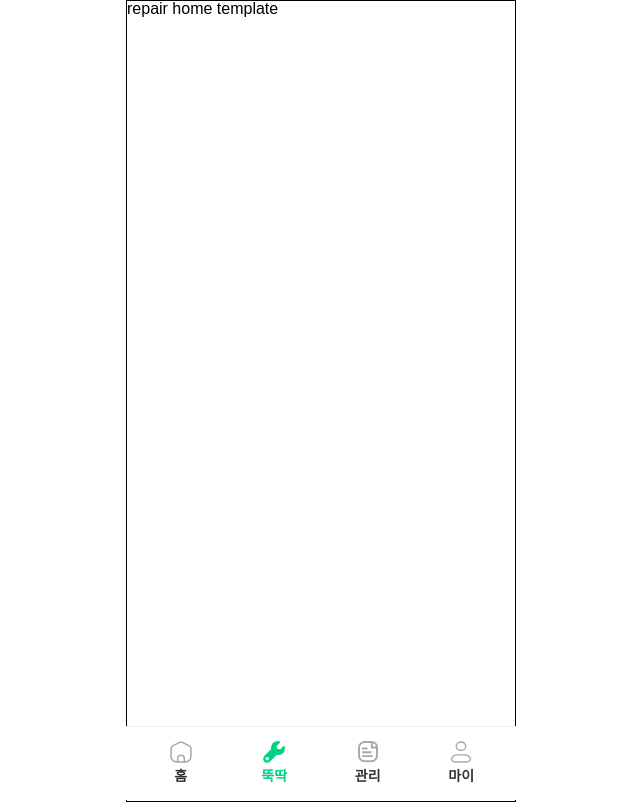
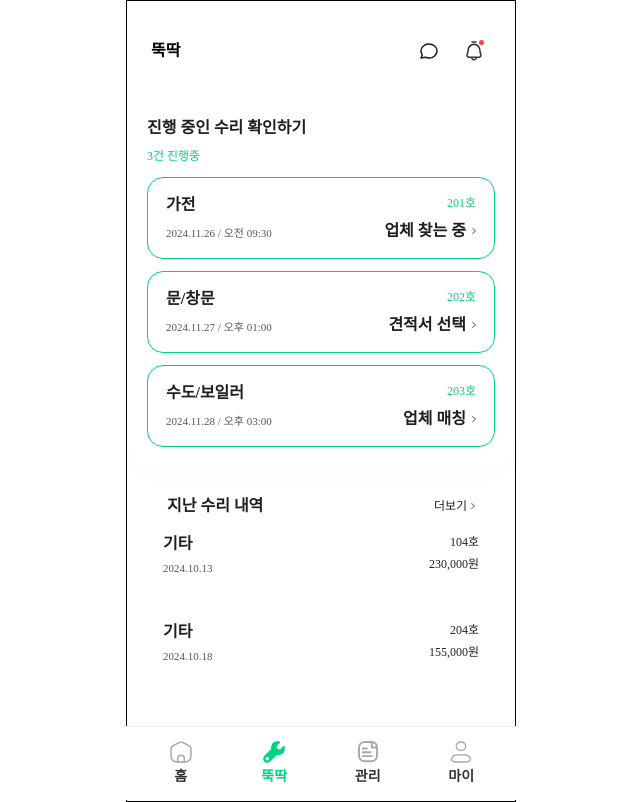
Before and after one commit to HotKeTok/HotKeTok-FE, a React (Vite) app: page /repair in a window 1280 px wide. Shown: the whole page, without its empty margins (319-959 px from the left). Built offline with nearby package versions, Linux system fonts and the light colour scheme; a web font is replaced by a local one.

Commit message:
feat: 집주인 RepairHome, RepairProgress 퍼블리싱

```diff
--- a/src/Router.jsx
+++ b/src/Router.jsx
@@ -84,17 +84,17 @@ const Layout = ({ currentRole }) => {
       '/sign-in',
       '/sign-up',
       '/init-process',
-      '/write-review',
       '/address-admin', // startsWith 매칭
       '/address/add', // startsWith 매칭
     ],
     tenant: [
       '/request-repair',
       '/repair-history',
+      '/write-review',
       // 필요 시 추가...
     ],
     landlord: [
-      '/repair', // ✅ 집주인 전용 화이트 배경
+      // ✅ 집주인 전용 화이트 배경
       // 필요 시 추가...
     ],
   };
--- a/src/templates/landlord/repair/L_ContractorProfileTemplate.jsx
+++ b/src/templates/landlord/repair/L_ContractorProfileTemplate.jsx
@@ -1,3 +1,3 @@
-export default function ContractorProfileTemplate(){
-    return (<div>contractor profile template</div>)
+export default function L_ContractorProfileTemplate() {
+  return <div>contractor profile template</div>;
 }
--- a/src/templates/landlord/repair/L_RepairHistoryTemplate.jsx
+++ b/src/templates/landlord/repair/L_RepairHistoryTemplate.jsx
@@ -1,3 +1,3 @@
-export default function RepairHistoryTemplate(){
-    return (<div>repair history template</div>)
+export default function L_RepairHistoryTemplate() {
+  return <div>repair history template</div>;
 }
--- a/src/templates/landlord/repair/L_RepairHomeTemplate.jsx
+++ b/src/templates/landlord/repair/L_RepairHomeTemplate.jsx
@@ -1,3 +1,253 @@
-export default function RepairHomeTemplate(){
-    return (<div>repair home template</div>)
+// src/templates/landlord/repair/L_RepairHomeTemplate.jsx
+import React, { useMemo } from 'react';
+import PageHeader from '../../../components/common/PageHeader';
+import styled from 'styled-components';
+import { color, typo } from '../../../styles/tokens';
+import { Column, Row } from '../../../styles/flex';
+import { Page, ScrollableContent } from '../../../styles/layout';
+import { useNavigate } from 'react-router-dom';
+
+// ✅ 입주민용 목데이터 그대로 사용
+import { getActiveRepairs, getHistoryItems, REPAIR_REQUESTS } from '../../../mocks';
+
+import iconChevron from '../../../assets/repair/icon-chevron.svg';
+// 필요 없으면 삭제 가능
+// import iconHammer from '../../../assets/repair/icon-hammer.png';
+
+/* 호수 파싱: 주소의 마지막 토큰이 `###호` 형태면 그걸 사용 */
+const getRoomFromAddress = addr => {
+  if (!addr || typeof addr !== 'string') return '';
+  const parts = addr.trim().split(/\s+/);
+  const last = parts[parts.length - 1] || '';
+  return /호$/.test(last) ? last : '';
+};
+
+export default function L_RepairHomeTemplate() {
+  const nav = useNavigate();
+
+  // 전체 진행중/지난내역 원본
+  const activeRaw = useMemo(() => getActiveRepairs() ?? [], []);
+  const historyRaw = useMemo(() => getHistoryItems() ?? [], []);
+
+  // 집주인 부담만 필터 (없으면 폴백으로 전체 노출)
+  const activeOwnerOnly = useMemo(() => {
+    const owner = activeRaw.filter(
+      r =>
+        r.payerLabel === '집주인 부담' ||
+        (typeof r.payer === 'string' && ['LANDLORD', 'OWNER'].includes(r.payer))
+    );
+    return owner.length ? owner : activeRaw;
+  }, [activeRaw]);
+
+  // 우측 “304호” 표기를 위해 REPAIR_REQUESTS에서 address 찾아 합치기
+  const active = useMemo(() => {
+    const byId = new Map(REPAIR_REQUESTS.map(r => [r.id, r]));
+    return activeOwnerOnly.map(item => {
+      const raw = byId.get(item.id);
+      const room = (raw && getRoomFromAddress(raw.request?.address)) || ''; // 없으면 빈 문자열
+      return { ...item, room };
+    });
+  }, [activeOwnerOnly]);
+
+  const hasActive = active.length > 0;
+
+  const goHistory = () => nav('/repair-history');
+  const goProgress = id => nav(`/repair-progress?id=${encodeURIComponent(id)}`);
+
+  return (
+    <Page>
+      <PageHeader leftComponent="뚝딱" background="#fff" />
+      <ScrollableContent>
+        {/* ===== 상단 진행중 영역 ===== */}
+        <TopSurface>
+          <RowBetween>
+            <Title>진행 중인 수리 확인하기</Title>
+            {/* <Hammer src={iconHammer} alt="" /> */}
+          </RowBetween>
+
+          {hasActive ? (
+            <Column $gap={12} style={{ padding: '8px 20px 0' }}>
+              <ActiveStatus>{active.length}건 진행중</ActiveStatus>
+              {active.map(item => (
+                <ActiveCard key={item.id} onClick={() => goProgress(item.id)}>
+                  <Row $justify="space-between" style={{ alignItems: 'flex-start' }}>
+                    <div>
+                      <CardTitle>{item.categoryLabel}</CardTitle>
+                      <CardMeta>{item.schedule}</CardMeta>
+                    </div>
+                    <RightCol>
+                      <RoomNo>{item.room || ' '}</RoomNo>
+                      <StatusCTA>
+                        {item.statusLabel}
+                        <Chevron src={iconChevron} alt="" />
+                      </StatusCTA>
+                    </RightCol>
+                  </Row>
+                </ActiveCard>
+              ))}
+            </Column>
+          ) : (
+            <NoActive>진행 중인 수리가 없어요.</NoActive>
+          )}
+        </TopSurface>
+
+        {/* ===== 지난 수리 내역 ===== */}
+        <HistoryWrap>
+          <RowBetween>
+            <HistoryHeading>지난 수리 내역</HistoryHeading>
+            <HistoryMore onClick={goHistory}>
+              더보기 <Chevron src={iconChevron} alt="" />
+            </HistoryMore>
+          </RowBetween>
+
+          <Column $gap={12}>
+            {historyRaw.slice(0, 3).map(item => {
+              // 완료 항목도 호수 표기 시도
+              const raw = REPAIR_REQUESTS.find(r => r.id === item.id);
+              const room = getRoomFromAddress(raw?.request?.address);
+              const price =
+                typeof item.price === 'number'
+                  ? item.price.toLocaleString() + '원'
+                  : item.price || '';
+              const date =
+                item.date || item.completedAt || (raw ? raw.request?.requestedAt : '') || '';
+
+              return (
+                <HistoryCard key={item.id}>
+                  <Column $gap={4}>
+                    <HistoryItemTitle>{item.categoryLabel}</HistoryItemTitle>
+                    <HistoryMeta>{date}</HistoryMeta>
+                  </Column>
+                  <RoomPrice>
+                    <div>{room || ' '}</div>
+                    <div>{price}</div>
+                  </RoomPrice>
+                </HistoryCard>
+              );
+            })}
+          </Column>
+        </HistoryWrap>
+      </ScrollableContent>
+    </Page>
+  );
 }
+
+/* ===== styles ===== */
+const TopSurface = styled.div`
+  background: #fff;
+  border-radius: 0 0 30px 30px;
+  box-shadow: 0 4px 20px 0 rgba(0, 0, 0, 0.02);
+  padding: 16px 0 24px;
+`;
+
+const RowBetween = styled(Row)`
+  justify-content: space-between;
+  align-items: center;
+  padding: 0 20px;
+`;
+
+const Title = styled.div`
+  ${typo('subtitle1')}
+  color: ${color('grayscale.800')};
+`;
+
+// const Hammer = styled.img`width: 28px; height: 28px;`;
+
+const ActiveStatus = styled.div`
+  ${typo('caption1')}
+  color: ${color('brand.primary')};
+`;
+
+const ActiveCard = styled.div`
+  border-radius: 16px;
+  border: 1px solid ${color('brand.primary')};
+  background: #fff;
+  padding: 16px 18px;
+  cursor: pointer;
+`;
+
+const CardTitle = styled.div`
+  ${typo('subtitle1')}
+  color: ${color('grayscale.800')};
+`;
+
+const CardMeta = styled.div`
+  ${typo('caption2')}
+  color: ${color('grayscale.600')};
+  margin-top: 8px;
+`;
+
+const RightCol = styled.div`
+  display: flex;
+  flex-direction: column;
+  align-items: flex-end;
+  gap: 8px;
+`;
+
+const RoomNo = styled.div`
+  ${typo('caption1')}
+  color: ${color('brand.primary')};
+`;
+
+const StatusCTA = styled.div`
+  ${typo('subtitle1')}
+  color: ${color('grayscale.800')};
+  display: inline-flex;
+  align-items: center;
+  gap: 6px;
+`;
+
+const Chevron = styled.img`
+  width: 4px;
+`;
+
+const NoActive = styled.div`
+  ${typo('caption1')}
+  color: ${color('grayscale.600')};
+  padding: 12px 20px;
+`;
+
+const HistoryWrap = styled.div`
+  padding: 24px 20px;
+`;
+
+const HistoryHeading = styled.div`
+  ${typo('subtitle1')}
+  color: ${color('grayscale.800')};
+`;
+
+const HistoryMore = styled.div`
+  ${typo('caption1')}
+  color: ${color('grayscale.800')};
+  display: inline-flex;
+  align-items: center;
+  gap: 4px;
+  cursor: pointer;
+`;
+
+const HistoryCard = styled.div`
+  background: #fff;
+  border-radius: 12px;
+  padding: 16px;
+  display: flex;
+  justify-content: space-between;
+`;
+
+const HistoryItemTitle = styled.div`
+  ${typo('subtitle1')}
+  color: ${color('grayscale.800')};
+`;
+
+const HistoryMeta = styled.div`
+  ${typo('caption2')}
+  color: ${color('grayscale.600')};
+`;
+
+const RoomPrice = styled.div`
+  display: flex;
+  flex-direction: column;
+  align-items: flex-end;
+  gap: 4px;
+  ${typo('caption1')}
+  color: ${color('grayscale.800')};
+`;
--- a/src/templates/landlord/repair/L_RepairProgressTemplate.jsx
+++ b/src/templates/landlord/repair/L_RepairProgressTemplate.jsx
@@ -1,3 +1,63 @@
-export default function RepairProgressTemplate(){
-    return (<div>repair progress template</div>)
+// src/templates/landlord/repair/L_RepairProgressTemplate.jsx
+import React, { useMemo } from 'react';
+import { useSearchParams, useNavigate } from 'react-router-dom';
+
+// ✅ 입주민용 상세 화면을 그대로 재사용
+//    프로젝트 구조에 맞게 경로만 확인해 주세요.
+import RepairProgressTemplate from '../../../templates/tenant/repair/RepairProgressTemplate';
+
+// ✅ 같은 mocks를 그대로 사용
+import { getProgressInitialProps, getRepairById } from '../../../mocks';
+
+export default function L_RepairProgressTemplate() {
+  const [params] = useSearchParams();
+  const nav = useNavigate();
+  const id = params.get('id') || '';
+
+  // 원본 레코드 (mode 확인용)
+  const raw = useMemo(() => (id ? getRepairById(id) : null), [id]);
+
+  // 집주인 부담(LANDLORD)인 건만 통과
+  const isLandlordCase =
+    raw && (raw.mode === 'LANDLORD' || raw.request?.payerLabel === '집주인 부담');
+
+  // 입주민 템플릿이 요구하는 초기값들
+  const init = useMemo(() => (id ? getProgressInitialProps(id) : null), [id]);
+
+  if (!id || !raw) {
+    // 잘못된 접근: id 없음/존재하지 않는 건
+    return (
+      <div style={{ padding: 24 }}>
+        잘못된 접근입니다. 목록으로 돌아갑니다.
+        <br />
+        <button onClick={() => nav(-1)} style={{ marginTop: 12 }}>
+          뒤로가기
+        </button>
+      </div>
+    );
+  }
+
+  if (!isLandlordCase) {
+    // 집주인 부담이 아닌 건은 열람 제한
+    return (
+      <div style={{ padding: 24 }}>
+        집주인 부담으로 요청된 수리 건만 확인할 수 있어요.
+        <br />
+        <button onClick={() => nav(-1)} style={{ marginTop: 12 }}>
+          뒤로가기
+        </button>
+      </div>
+    );
+  }
+
+  // ✅ 동일 UI 재사용: 입주민 템플릿에 초기값 주입
+  return (
+    <RepairProgressTemplate
+      initialStep={init?.initialStep}
+      initialMode={init?.initialMode}
+      initialSelectedQuoteId={init?.initialSelectedQuoteId}
+      initialRequest={init?.initialRequest}
+      initialQuotes={init?.initialQuotes}
+    />
+  );
 }
--- a/src/templates/landlord/repair/L_WriteReviewTemplate.jsx
+++ b/src/templates/landlord/repair/L_WriteReviewTemplate.jsx
@@ -1,3 +1,3 @@
-export default function WriteReviewTemplate(){
-    return (<div>write review template</div>)
+export default function L_WriteReviewTemplate() {
+  return <div>write review template</div>;
 }
```
